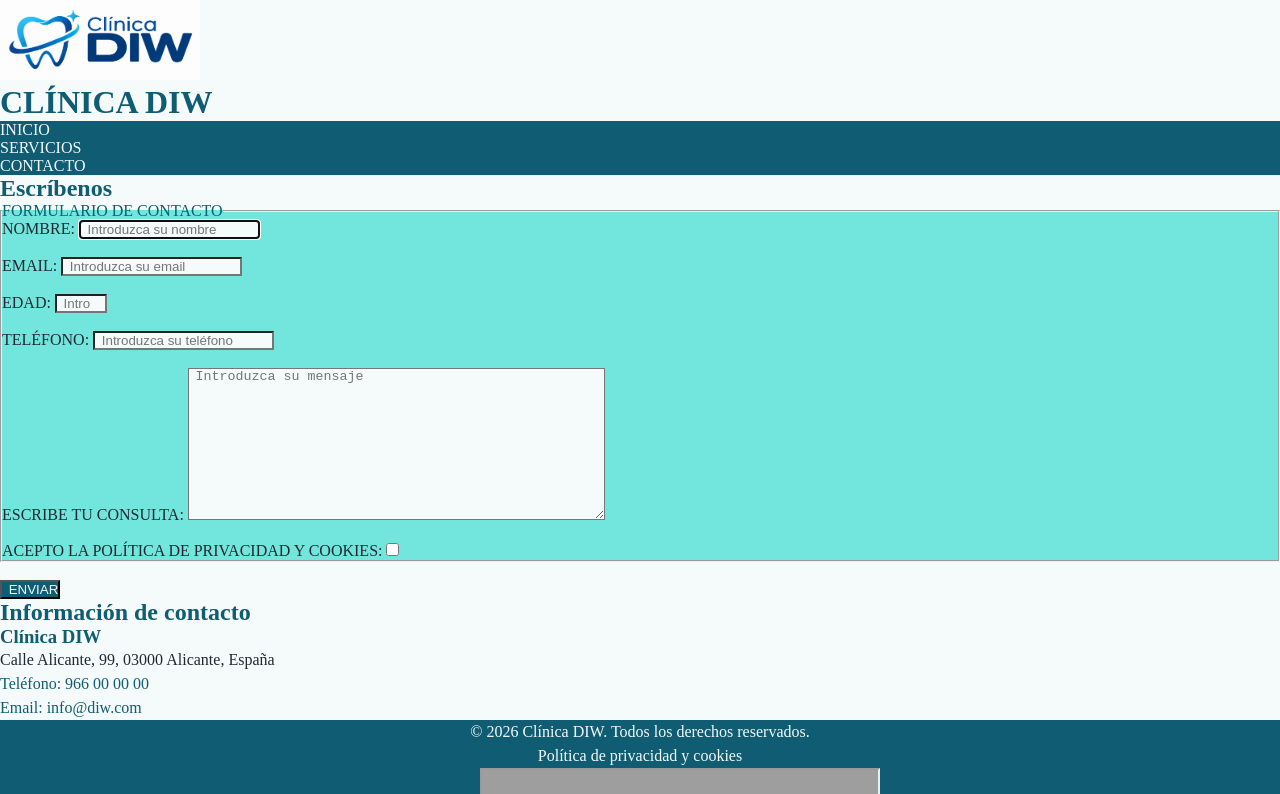
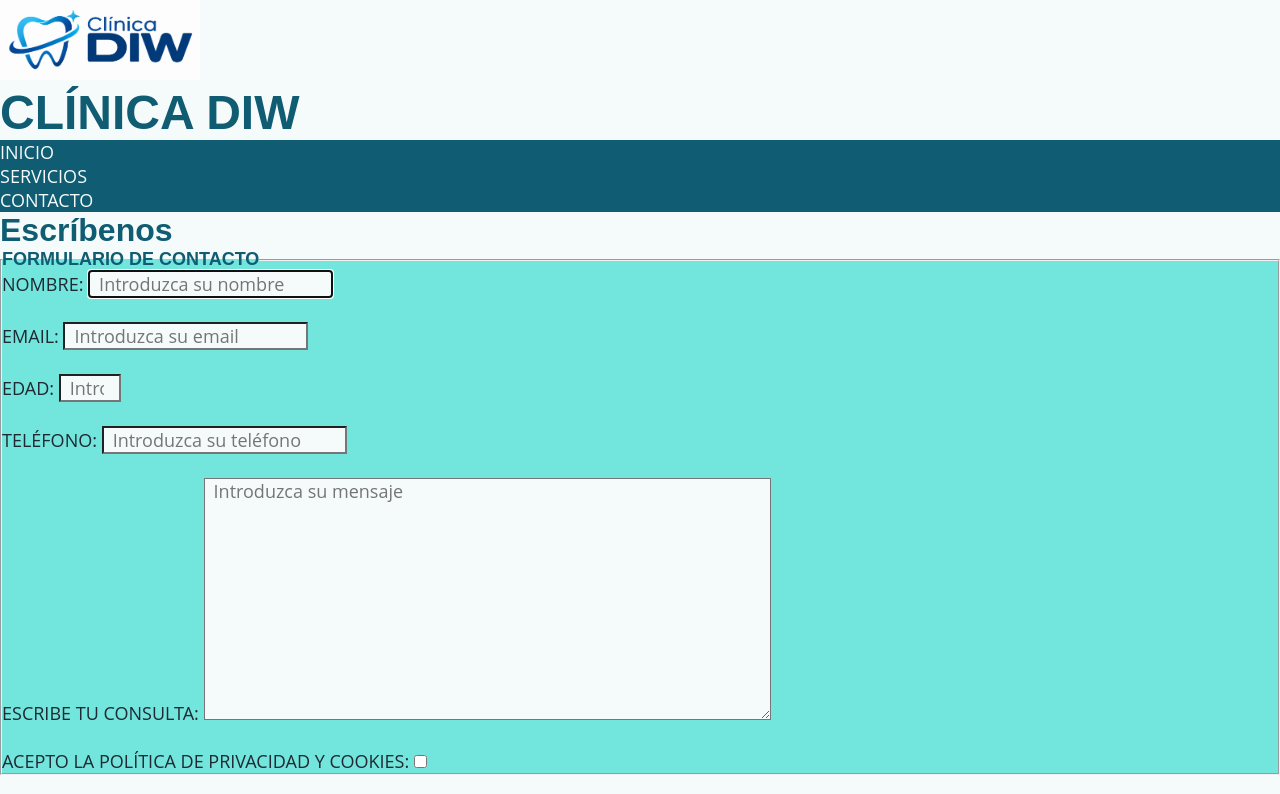
Before and after one commit to DisenoInterfacesWeb26-27/diseno-interfaces-web-26-27-practica-3-css-inicial-carloslaordenmartinez, a plain HTML site: page contacto.html in a window 1280 px wide. Shown: the top 794 px of the page. Drawn offline with Linux system fonts and the light colour scheme; grey boxes are pictures that could not be loaded.

Commit message:
Actividad 7.1: Definir Propiedades de las fuentes

```diff
--- a/assets/css/style.css
+++ b/assets/css/style.css
@@ -9,10 +9,14 @@ html {
 body {
     background-color: #F4FBFA;
     color: #1F2933;
+    font-family: "Open Sans", sans-serif;
+    font-size: 1em;
+    font-weight: normal;
 }
 nav {
     background-color: #0F5C73;
     color: #F4FBFA;
+    font-size: 1.125em;
 }
 nav a {
     color: #F4FBFA;
@@ -22,6 +26,7 @@ footer {
     background-color: #0F5C73;
     color: #F4FBFA;
     text-align: center;
+    font-weight: 600;
 }
 footer a {
     color: #F4FBFA;
@@ -32,16 +37,26 @@ footer img {
 h1 {
    color: #0F5C73;
    text-transform: uppercase;
+   font-family: "Montserrat Alternates", sans-serif;
+   font-size: 3em;
+   font-weight: 600;
 }
 h2 {
     color: #0F5C73;
+    font-family: "Montserrat Alternates", sans-serif;
+    font-size: 2em;
+    font-weight: 600;
 }
 h3{
     color: #0F5C73;
+    font-family: "Montserrat Alternates", sans-serif;
+    font-size: 1.25em;
+    font-weight: 600;
 }
 aside {
     background-color: #72E6DD;
     color: #1F2933;
+    font-size: 1.125em;
 }
 a {
     color: #0F5C73;
@@ -49,20 +64,27 @@ a {
 }
 fieldset {
     background-color: #72E6DD;
+    font-size: 1.125em;
 }
 legend {
     color: #0F5C73;
     text-transform: uppercase;
+    font-family: "Montserrat Alternates", sans-serif;
+    font-weight: 600;
 }
 input {
     background-color: #F4FBFA;
     color: #1F2933;
     text-indent: 0.5em;
+    font-family: inherit;
+    font-size: 1em;
 }
 textarea {
     background-color: #F4FBFA;
     color: #1F2933;
     text-indent: 0.5em;
+    font-family: inherit;
+    font-size: 1em;
 }
 input[type="submit"] {
     background-color: #0F5C73;
@@ -71,6 +93,8 @@ input[type="submit"] {
 }
 caption {
     color: #0F5C73;
+    font-family: "Montserrat Alternates", sans-serif;
+    font-weight: 600;
 }
 th {
     background-color: #0F5C73;
@@ -82,6 +106,7 @@ td {
 }
 p {
     line-height: 1.5;
+    font-size: 1.125em;
 }
 article p {
     text-indent: 1.5em;
```
